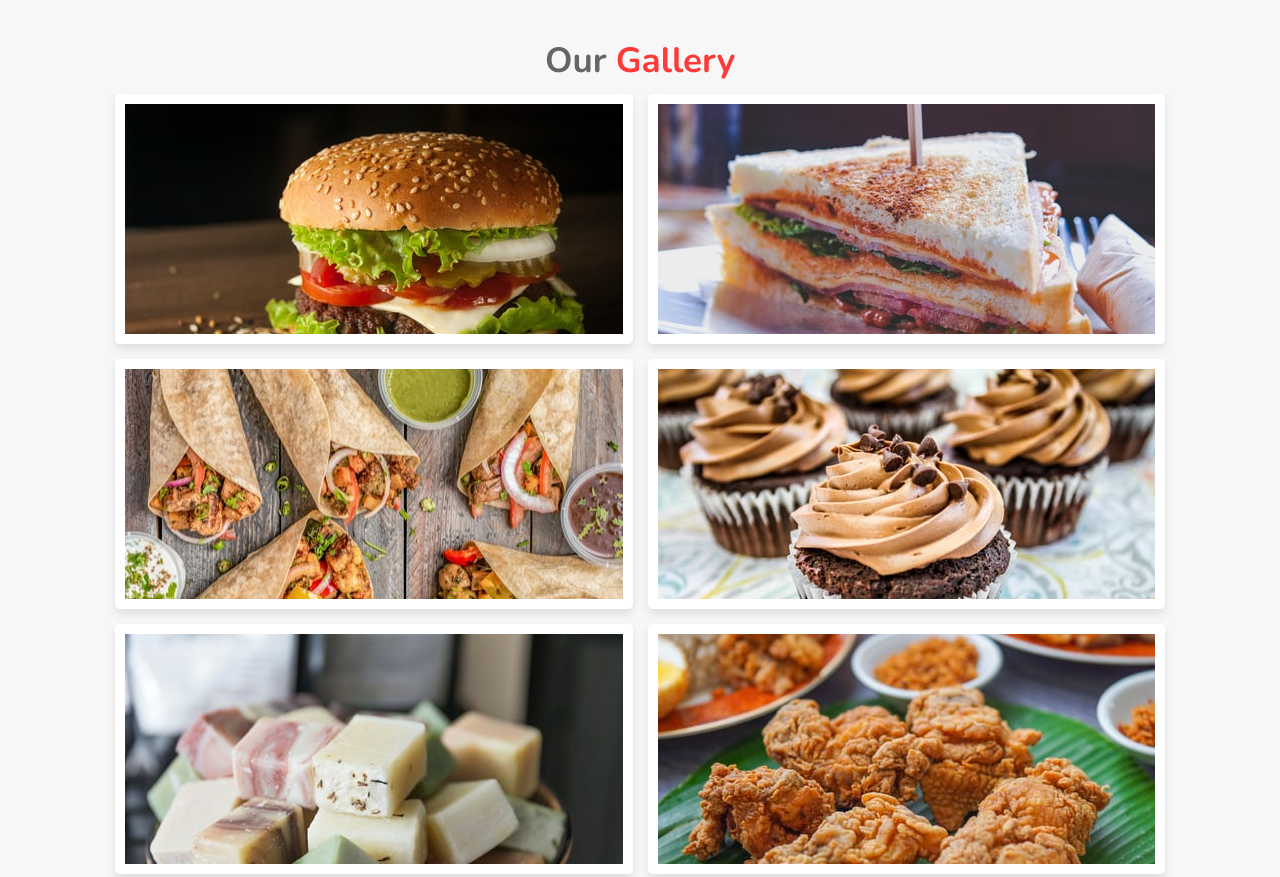
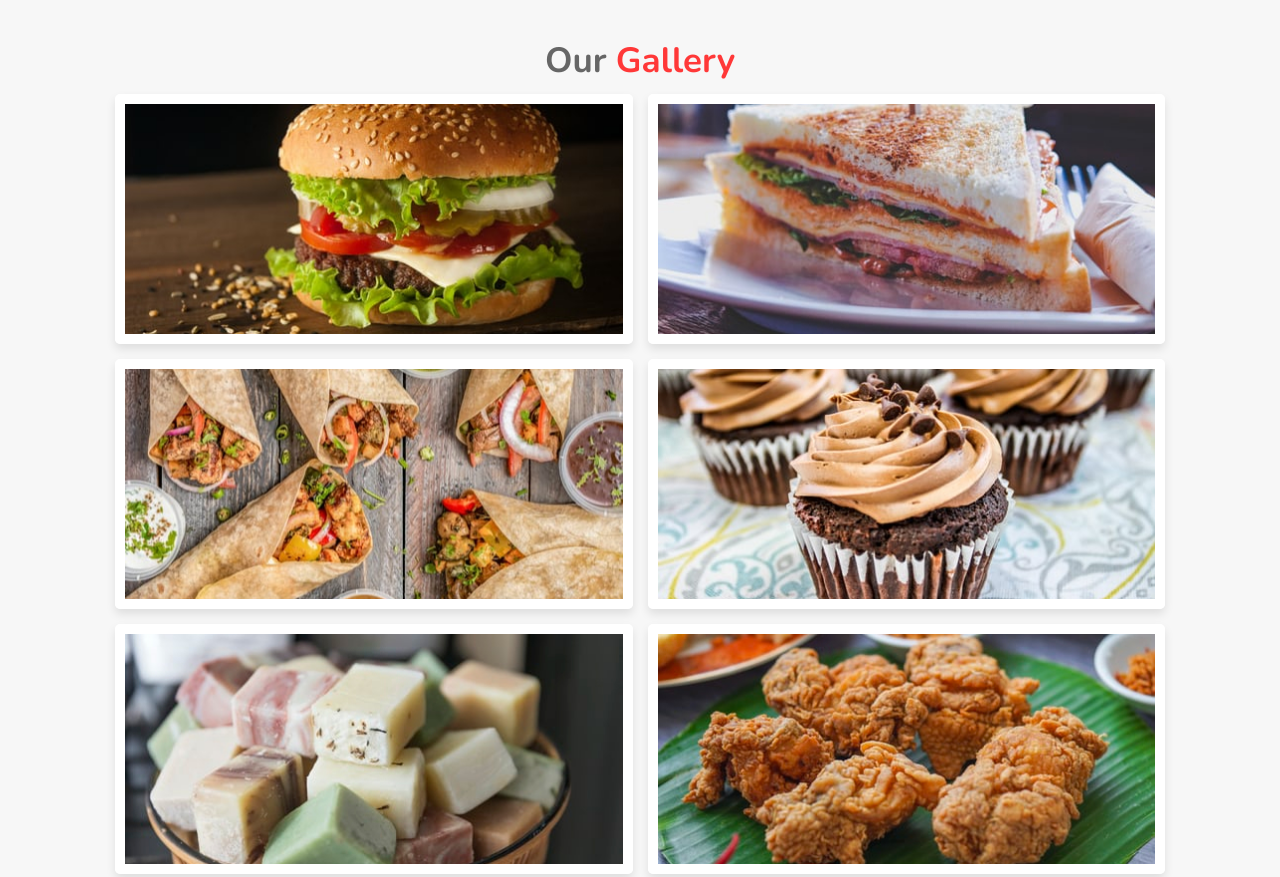
Before and after one commit to divyankbhalla/food-website, a plain HTML site: page index.html in a window 1280 px wide. Shown: the part 3462-4339 px from the top of the page. Drawn offline with nearby package versions, Linux system fonts and the light colour scheme; files whose address does not match are found by name.

Commit message:
Update style.css

```diff
--- a/css/style.css
+++ b/css/style.css
@@ -315,6 +315,12 @@ header .navbar a:hover{
     overflow: hidden;
 }
 
+.gallery .box-container .box img{
+    height: 100%;
+    width: 100%;
+    object-fit: cover;
+}
+
 
 
 
```
